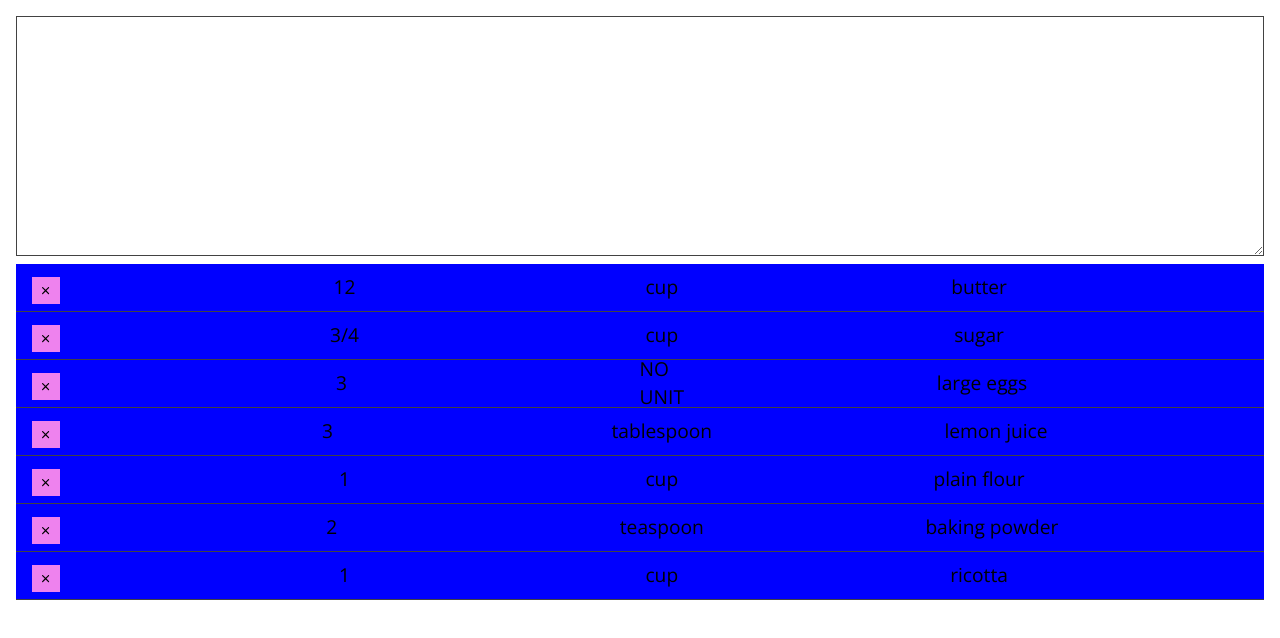
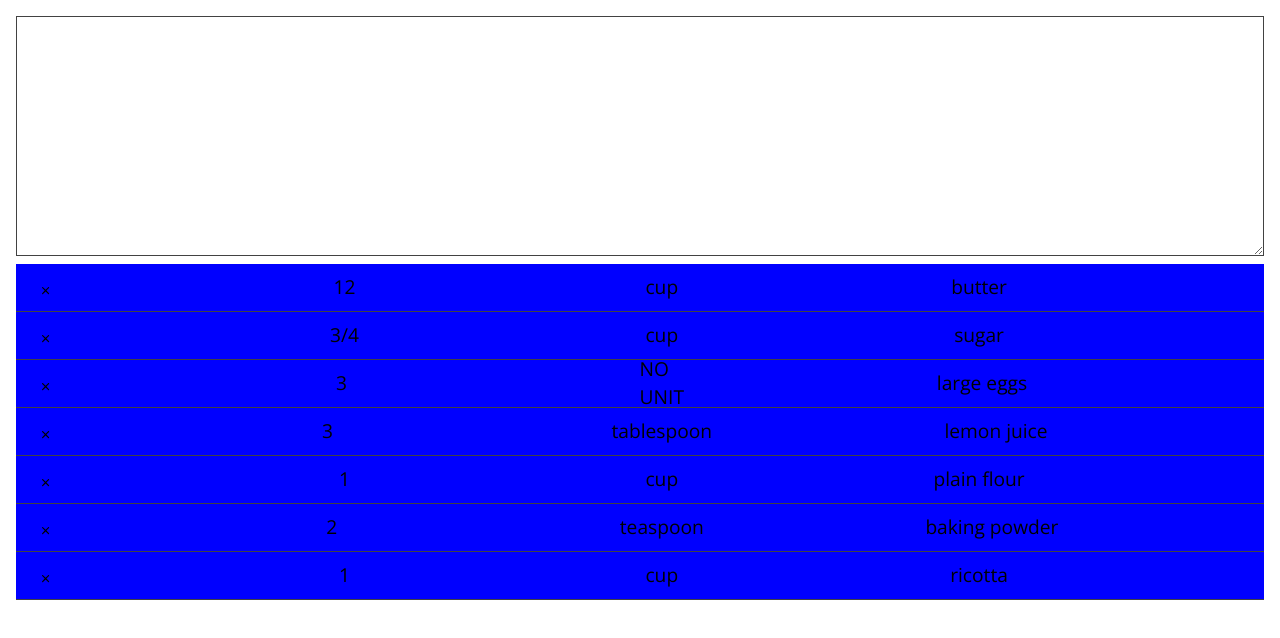
Before and after one commit to Rachanastasia/sliced, a Next.js app in the folder client/: page / in a window 1280 px wide. Shown: the top 638 px of the page. Built offline with nearby package versions, Linux system fonts and the light colour scheme.

Commit message:
removes element from state with CloseButton

```diff
--- a/client/components/Ingredient.js
+++ b/client/components/Ingredient.js
@@ -6,7 +6,13 @@ import { convertFloatToFraction, scaleIngredient } from '../utils'
 import styles from '../styles/modules/Recipe.module.css'
 
 export const Ingredient = forwardRef(function IngredientItem(
-  { ingredient, constant, handleActiveIngredient, handleChangeIngredient },
+  {
+    ingredient,
+    constant,
+    handleActiveIngredient,
+    handleChangeIngredient,
+    handleDeleteIngredient
+  },
   ref
 ) {
   const scaledIngredient = scaleIngredient(
@@ -16,7 +22,7 @@ export const Ingredient = forwardRef(function IngredientItem(
   const formattedAmount = convertFloatToFraction(scaledIngredient.amount)
   return (
     <li className={styles.ingredient}>
-      <CloseButton />
+      <CloseButton onClick={handleDeleteIngredient} />
       <LabelInput
         text={formattedAmount}
         ref={ref}
--- a/client/components/Ingredients.js
+++ b/client/components/Ingredients.js
@@ -7,14 +7,15 @@ import { Ingredient } from './Ingredient'
 export function Ingredients({
   ingredients,
   handleActiveIngredient,
-  handleChangeIngredient
+  handleChangeIngredient,
+  handleDeleteIngredient
 }) {
   const originalValues = CONSTANT_OPTIONS[5]
   const [constant, setConstant] = useState(originalValues)
 
-  useEffect(() => {
-    if (constant.index !== 5) setConstant(originalValues)
-  }, [ingredients])
+  // useEffect(() => {
+  //   if (constant.index !== 5) setConstant(originalValues)
+  // }, [ingredients])
 
   return (
     <Fragment>
@@ -32,6 +33,9 @@ export function Ingredients({
                 handleChangeIngredient={(amount) =>
                   handleChangeIngredient(ingredient.id, amount)
                 }
+                handleDeleteIngredient={() =>
+                  handleDeleteIngredient(ingredient.id)
+                }
               />
             )
           })}
--- a/client/components/Recipe.js
+++ b/client/components/Recipe.js
@@ -36,17 +36,22 @@ function recipeReducer(state, action) {
       )
       return { input: state.input, constant: state.constant, ingredients }
     case 'setIngredientActive':
-      // find ingredient
-      // set active to true
-      //
-      console.log('BEGINNING SET ACTINVE')
       const temp = state.ingredients.map((ingredient) =>
         ingredient?.id === action.payload.id
           ? { ...ingredient, active: !ingredient.active }
           : ingredient
       )
       return { input: state.input, constant: state.constant, ingredients: temp }
-
+    case 'deleteIngredient':
+      console.log('ATTEMPTING TO DELETE')
+      const newIngredients = state.ingredients.filter(
+        (ingredient) => ingredient?.id !== action.payload.id
+      )
+      return {
+        input: state.input,
+        constant: state.constant,
+        ingredients: newIngredients
+      }
     default:
       console.log('I AM RUNNING THE DEFAULT CASE IN REDUCER')
   }
@@ -65,6 +70,9 @@ export function Recipe() {
   const handleChangeIngredient = (id, amount) =>
     dispatch({ type: 'setIngredient', payload: { id, amount } })
 
+  const handleDeleteIngredient = (id) =>
+    dispatch({ type: 'deleteIngredient', payload: { id } })
+
   useEffect(() => {
     if (!state.input?.length)
       dispatch({ type: 'setInput', payload: { input: sample } })
@@ -77,6 +85,7 @@ export function Recipe() {
         ingredients={state.ingredients}
         handleActiveIngredient={handleActiveIngredient}
         handleChangeIngredient={handleChangeIngredient}
+        handleDeleteIngredient={handleDeleteIngredient}
       />
     </form>
   )
--- a/client/components/elements/CloseButton.js
+++ b/client/components/elements/CloseButton.js
@@ -1,9 +1,9 @@
 import { IoIosClose } from 'react-icons/io'
 import styles from '../../styles/modules/CloseButton.module.css'
 
-export function CloseButton({ handleOnClose }) {
+export function CloseButton({ onClick }) {
   return (
-    <button onClick={handleOnClose} className={styles.button}>
+    <button onClick={onClick} className={styles.button}>
       <IoIosClose />
     </button>
   )
--- a/client/styles/modules/CloseButton.module.css
+++ b/client/styles/modules/CloseButton.module.css
@@ -9,7 +9,6 @@
   justify-content: center;
   padding: var(--spacer-1);
   margin-left: var(--spacer-2);
-  background-color: violet;
   border-radius: unset;
 }
 
```
